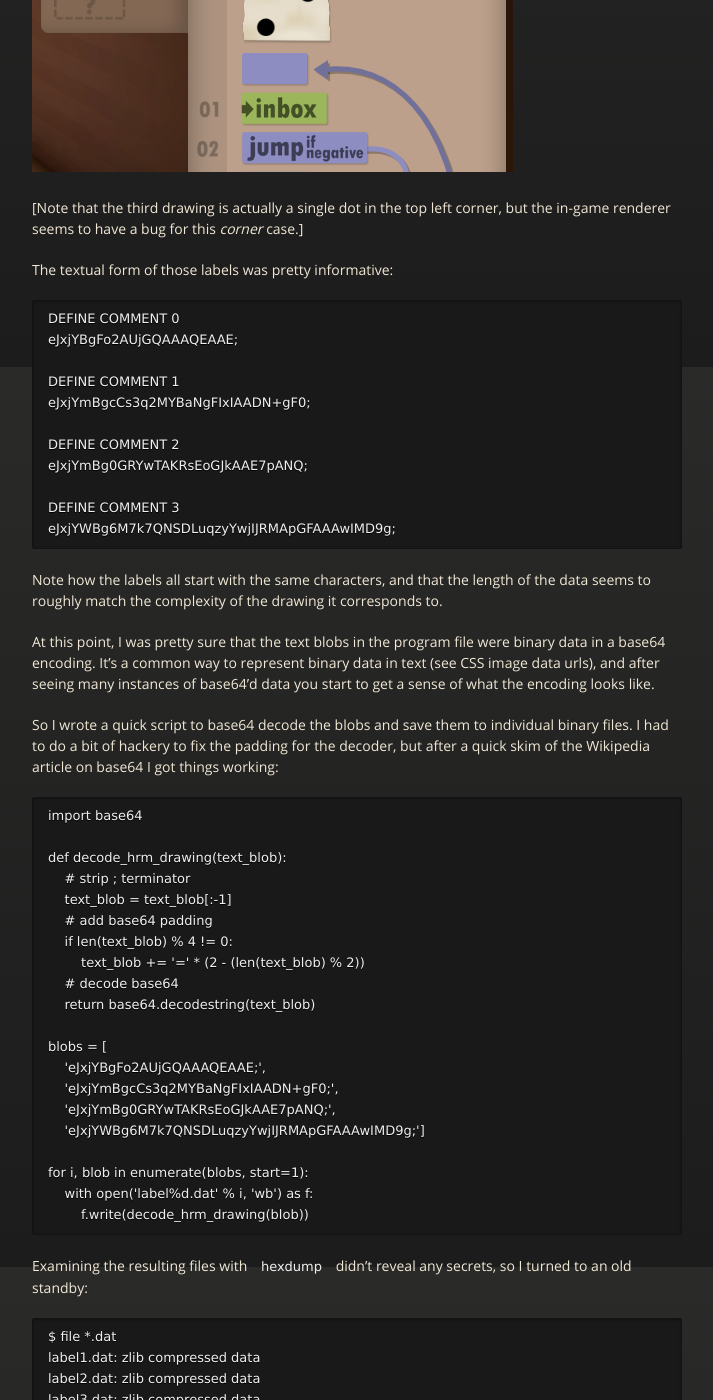
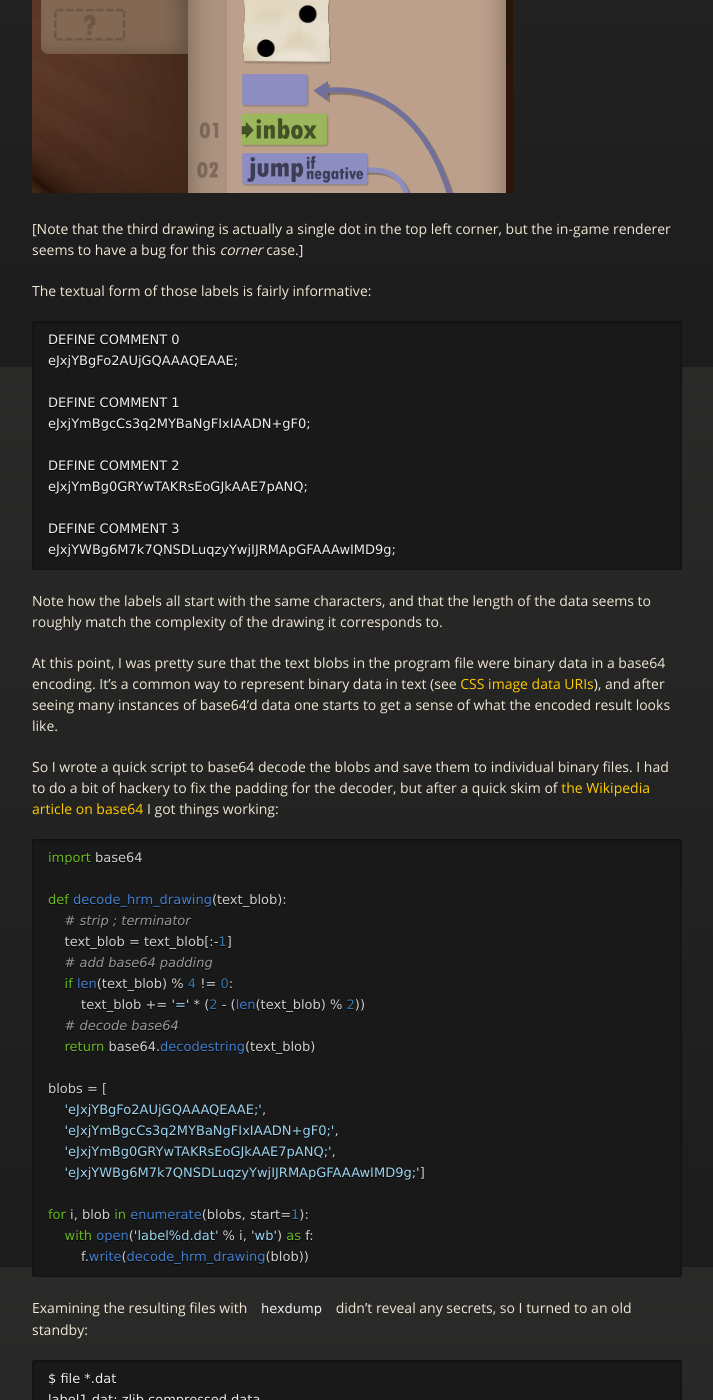
Before and after one commit to perimosocordiae/perimosocordiae.github.io, a Jekyll site: the page built from _posts/2015-12-11-pyhrm.md, in a window 1280 px wide and 1400 px high, scrolled down 3233 px. Shown: the whole window, without its empty margins (283-996 px from the left). Built offline with Jekyll 4.4.1, drawn with Linux system fonts in a browser that asks for light colours; nearby versions of some CDN libraries; some of the changed text lies outside the part shown.

````diff
--- a/_posts/2015-12-11-pyhrm.md
+++ b/_posts/2015-12-11-pyhrm.md
@@ -93,7 +94,7 @@ and sides of the drawing region.
 [Note that the third drawing is actually a single dot in the top left corner,
 but the in-game renderer seems to have a bug for this _corner_ case.]
 
-The textual form of those labels was pretty informative:
+The textual form of those labels is fairly informative:
 
 	DEFINE COMMENT 0
 	eJxjYBgFo2AUjGQAAAQEAAE;
@@ -113,33 +114,40 @@ the data seems to roughly match the complexity of the drawing it corresponds to.
 
 At this point, I was pretty sure that the text blobs in the program file were
 binary data in a base64 encoding. It's a common way to represent binary data in
-text (see CSS image data urls), and after seeing many instances of base64'd data
-you start to get a sense of what the encoding looks like.
+text (see [CSS image data URIs](https://css-tricks.com/data-uris/)),
+and after seeing many instances of base64'd data
+one starts to get a sense of what the encoded result looks like.
 
 So I wrote a quick script to base64 decode the blobs and save them to individual
 binary files. I had to do a bit of hackery to fix the padding for the decoder,
-but after a quick skim of the Wikipedia article on base64 I got things working:
+but after a quick skim of
+[the Wikipedia article on base64](https://en.wikipedia.org/wiki/Base64)
+I got things working:
 
-	import base64
 
-	def decode_hrm_drawing(text_blob):
-	    # strip ; terminator
-	    text_blob = text_blob[:-1]
-	    # add base64 padding
-	    if len(text_blob) % 4 != 0:
-	        text_blob += '=' * (2 - (len(text_blob) % 2))
-	    # decode base64
-	    return base64.decodestring(text_blob)
+```python
+import base64
 
-	blobs = [
-	    'eJxjYBgFo2AUjGQAAAQEAAE;',
-	    'eJxjYmBgcCs3q2MYBaNgFIxIAADN+gF0;',
-	    'eJxjYmBg0GRYwTAKRsEoGJkAAE7pANQ;',
-	    'eJxjYWBg6M7k7QNSDLuqzyYwjIJRMApGFAAAwIMD9g;']
+def decode_hrm_drawing(text_blob):
+    # strip ; terminator
+    text_blob = text_blob[:-1]
+    # add base64 padding
+    if len(text_blob) % 4 != 0:
+        text_blob += '=' * (2 - (len(text_blob) % 2))
+    # decode base64
+    return base64.decodestring(text_blob)
 
-	for i, blob in enumerate(blobs, start=1):
-	    with open('label%d.dat' % i, 'wb') as f:
-	        f.write(decode_hrm_drawing(blob))
+blobs = [
+    'eJxjYBgFo2AUjGQAAAQEAAE;',
+    'eJxjYmBgcCs3q2MYBaNgFIxIAADN+gF0;',
+    'eJxjYmBg0GRYwTAKRsEoGJkAAE7pANQ;',
+    'eJxjYWBg6M7k7QNSDLuqzyYwjIJRMApGFAAAwIMD9g;']
+
+for i, blob in enumerate(blobs, start=1):
+    with open('label%d.dat' % i, 'wb') as f:
+        f.write(decode_hrm_drawing(blob))
+```
+
 
 Examining the resulting files with `hexdump` didn't reveal any secrets, so I
 turned to an old standby:
````
Also changed, not shown: other parts of _posts/2015-12-11-pyhrm.md (+6 -5 lines).
